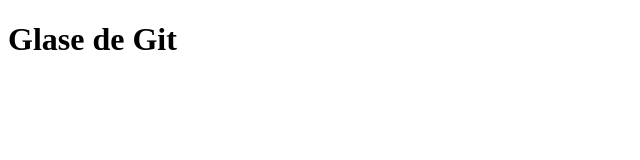
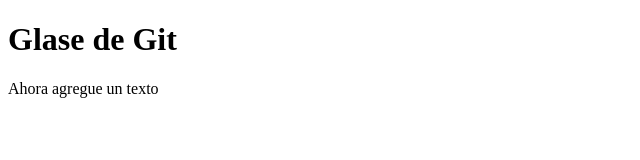
Before and after one commit to zamuprog/pruebacorderhouse, a plain HTML site: page index.html in a window 1280 px wide. Shown: the whole page, without its empty margins (0-640 px from the left). Drawn offline with Linux system fonts and the light colour scheme.

Commit message:
Ahora le agregue un texto al html

```diff
--- a/index.html
+++ b/index.html
@@ -6,5 +6,8 @@
 </head>
 <body>
     <h1>Glase de Git</h1>
+    <div>
+        Ahora agregue un texto
+    </div>
 </body>
 </html>
```
